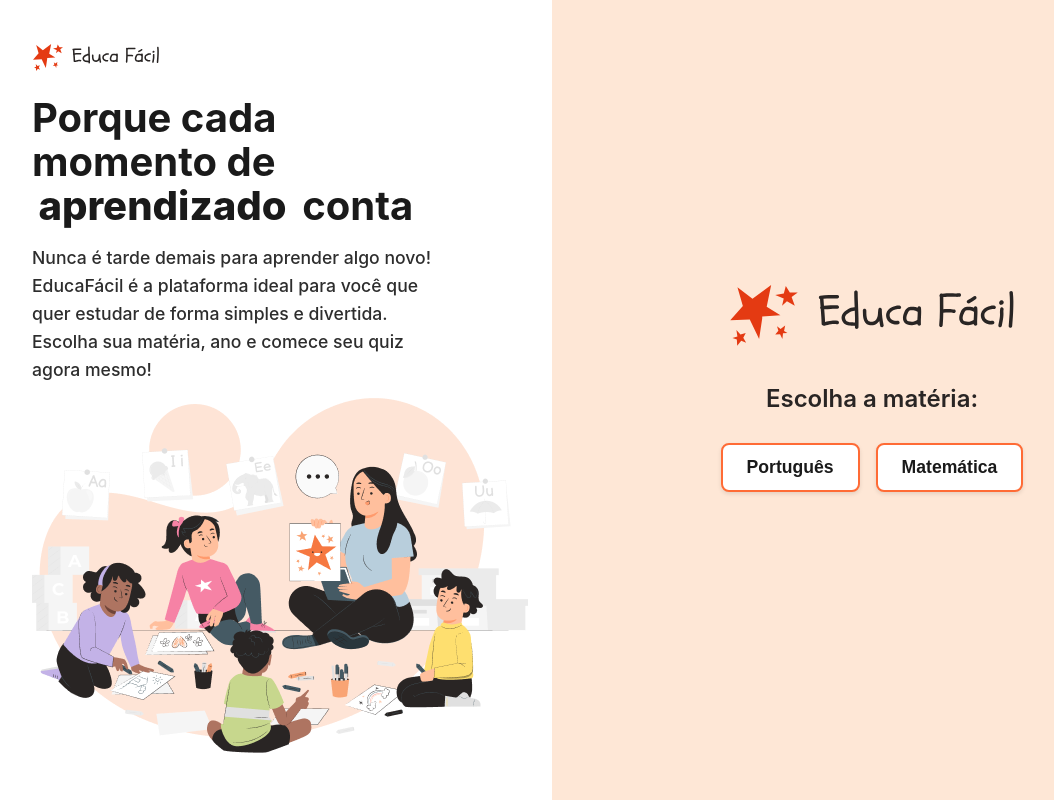
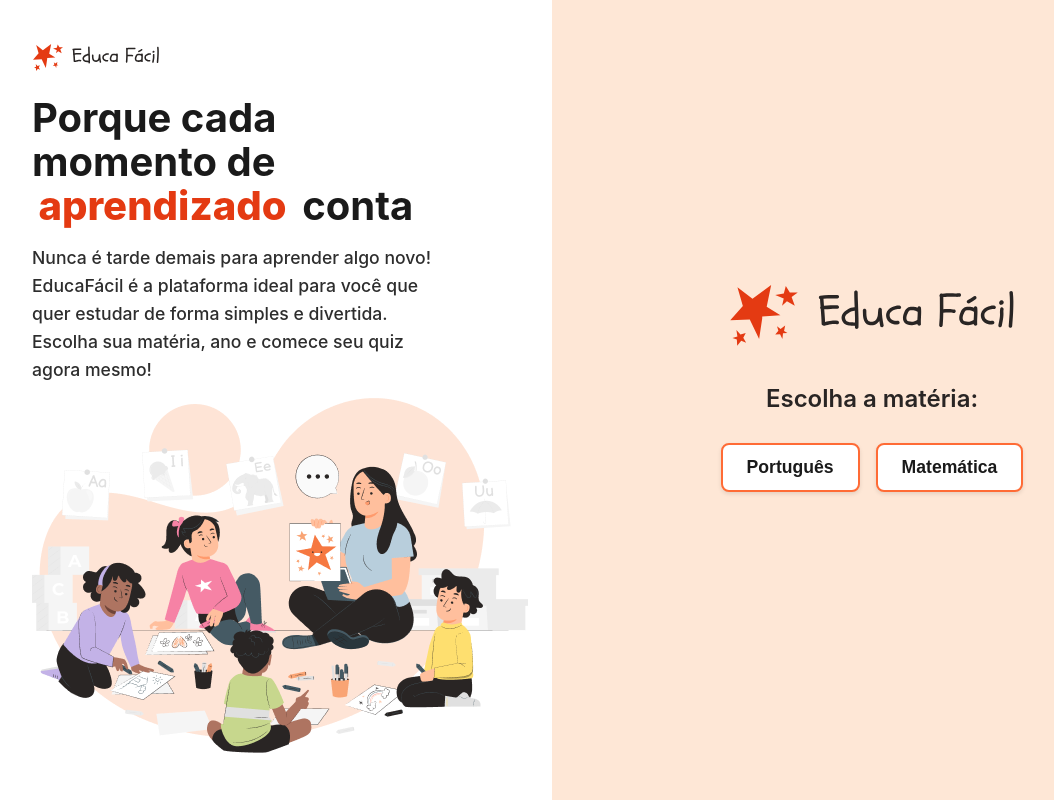
Before and after one commit to BrunoDiasADS/EducaFacil, a React (Vite) app in the folder educafacil/: page / in a window 1280 px wide. Shown: the whole page, without its empty margins (88-1142 px from the left). Built offline with nearby package versions, Linux system fonts and the light colour scheme.

Commit message:
Fix:Hight Light Color

```diff
--- a/educafacil/src/index.css
+++ b/educafacil/src/index.css
@@ -70,7 +70,7 @@ body {
 }
 
 .highlight {
-  color: #1a1a1a;
+  color: #E43A12;
   background: rgba(255, 255, 255, 0.2);
   padding: 0.2rem 0.4rem;
   border-radius: 8px;
```
